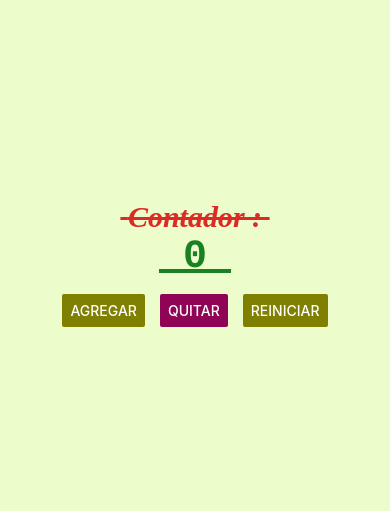
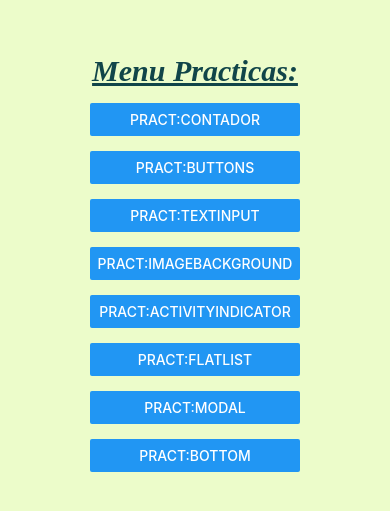
Before and after one commit to IsraelEsauRicoRamirez/PAM214, a React Native app in the folder intro/: screen / in a window 390 px wide. Shown: the part 159-670 px from the top of the page. Built offline with nearby package versions, Linux system fonts and the light colour scheme.

Commit message:
Commit del 15/10/25

```diff
--- a/intro/App.js
+++ b/intro/App.js
@@ -1,12 +1,13 @@
 //1. imports: Zona de importaciones.
-import ContadorScreen from './screens/ContadorScreen'
+import MenuScreen from './screens/MenuScreen'
+
 
 //2. MAIN: Zona de componentes.
 export default function App() {
 
 
   return (
-    <ContadorScreen></ContadorScreen>
+    <MenuScreen></MenuScreen>
 
 
   );
--- /dev/null
+++ b/intro/screens/ActivityIndicatorScreen.js
@@ -0,0 +1,14 @@
+import { Text, StyleSheet, View } from 'react-native'
+
+
+export default function ActivityIndicatorScreen()  {
+
+    return (
+      <View>
+        <Text>Proximamente.....</Text>
+      </View>
+    )
+  }
+
+
+const styles = StyleSheet.create({})
--- /dev/null
+++ b/intro/screens/BotonesScreen.js
@@ -0,0 +1,16 @@
+
+
+import { Text, StyleSheet, View } from 'react-native'
+
+
+export default function BotonesScreen()  {
+
+    return (
+      <View>
+        <Text>Proximamente by Rogelio & equipo</Text>
+      </View>
+    )
+  }
+
+
+const styles = StyleSheet.create({})
--- /dev/null
+++ b/intro/screens/BottomScreen.js
@@ -0,0 +1,14 @@
+import { Text, StyleSheet, View } from 'react-native'
+
+
+export default function BottomScreen()  {
+
+    return (
+      <View>
+        <Text>Proximamente....</Text>
+      </View>
+    )
+  }
+
+
+const styles = StyleSheet.create({})
--- /dev/null
+++ b/intro/screens/FlatListScreen.js
@@ -0,0 +1,14 @@
+import { Text, StyleSheet, View } from 'react-native'
+
+
+export default function FlatListScreen()  {
+
+    return (
+      <View>
+        <Text>Proximamente.....</Text>
+      </View>
+    )
+  }
+
+
+const styles = StyleSheet.create({})
--- /dev/null
+++ b/intro/screens/ImageBackgroundScreen.js
@@ -0,0 +1,14 @@
+import { Text, StyleSheet, View } from 'react-native'
+
+
+export default function ImageBackgroundScreen()  {
+
+    return (
+      <View>
+        <Text>Proximamente....</Text>
+      </View>
+    )
+  }
+
+
+const styles = StyleSheet.create({})
--- /dev/null
+++ b/intro/screens/MenuScreen.js
@@ -0,0 +1,91 @@
+import { Text, StyleSheet, View, Button } from 'react-native'
+import React, { Component, useState } from 'react'
+import ContadorScreen from './ContadorScreen'
+import BotonesScreen from './BotonesScreen'
+import TextInputScreen from './TextInputScreen'
+import ImageBackgroundScreen from './ImageBackgroundScreen'
+import ScrollViewScreen from './ScrollViewScreen'
+import ActivityIndicatorScreen from './ActivityIndicatorScreen'
+import FlatListScreen from './FlatListScreen'
+import ModalScreen from './ModalScreen'
+import BottomScreen from './BottomScreen'
+
+
+export default function MenuScreen() {
+
+    const[screen, setScreen]=useState('menu')
+
+    switch(screen){
+
+        case 'contador':
+            return <ContadorScreen/>
+        case 'botones':
+            return <BotonesScreen/>
+        case 'TextInput':
+        return <TextInputScreen/>
+        case 'ImageBackgorund':
+            return <ImageBackgroundScreen/>
+        case 'ScrollView':
+            return <ScrollViewScreen/>
+        case 'ActivityIndi':
+            return <ActivityIndicatorScreen/>
+        case 'FlatList':
+            return <FlatListScreen/>
+        case 'Modal':
+            return <ModalScreen/>
+        case 'Bottom':
+            return <BottomScreen/>
+        case 'menu':
+            default:
+            return (
+
+      <View style={styles.container2}>
+
+        <Text  style={styles.texto2}>Menu Practicas:</Text>
+        <View style={styles.contenedorBotones2}>
+       <Button onPress={()=>setScreen('contador')} title='Pract:Contador'/>
+       <Button onPress={()=>setScreen('botones')} title='Pract:Buttons'/>
+       <Button onPress={()=>setScreen('TextInput')} title='Pract:TextInput'/>
+       <Button onPress={()=>setScreen('ImageBackgorund')} title='Pract:ImageBackground'/>
+       <Button onPress={()=>setScreen('ActivityIndi')} title='Pract:ActivityIndicator'/>
+       <Button onPress={()=>setScreen('FlatList')} title='Pract:FlatList'/>
+       <Button onPress={()=>setScreen('Modal')} title='Pract:Modal'/>
+       <Button onPress={()=>setScreen('Bottom')} title='Pract:Bottom'/>
+        </View>
+      </View>
+    )
+
+
+    }
+
+
+}
+
+
+const styles = StyleSheet.create({
+container2: {
+    flex: 1,
+    backgroundColor: '#ECFCCA',
+    alignItems: 'center',
+    justifyContent: 'center',
+  },
+
+contenedorBotones2:{
+    marginTop:15,
+
+    gap:15
+
+
+  },
+    texto2:{
+
+   color:'#114549ff',
+    fontSize:30,
+    fontFamily: 'Time New Roman',
+    fontWeight:'bold',
+    fontStyle:'italic',
+    textDecorationLine:'underline'
+
+
+  },
+  })
--- /dev/null
+++ b/intro/screens/ModalScreen.js
@@ -0,0 +1,14 @@
+import { Text, StyleSheet, View } from 'react-native'
+
+
+export default function ModalScreen()  {
+
+    return (
+      <View>
+        <Text>Proximamente....</Text>
+      </View>
+    )
+  }
+
+
+const styles = StyleSheet.create({})
--- /dev/null
+++ b/intro/screens/ScrollViewScreen.js
@@ -0,0 +1,14 @@
+import { Text, StyleSheet, View } from 'react-native'
+
+
+export default function ScrollViewScreen()  {
+
+    return (
+      <View>
+        <Text>Proximamente.....</Text>
+      </View>
+    )
+  }
+
+
+const styles = StyleSheet.create({})
--- /dev/null
+++ b/intro/screens/TextInputScreen.js
@@ -0,0 +1,14 @@
+import { Text, StyleSheet, View } from 'react-native'
+
+
+export default function TextInputScreen()  {
+
+    return (
+      <View>
+        <Text>Proximamente.....</Text>
+      </View>
+    )
+  }
+
+
+const styles = StyleSheet.create({})
```
